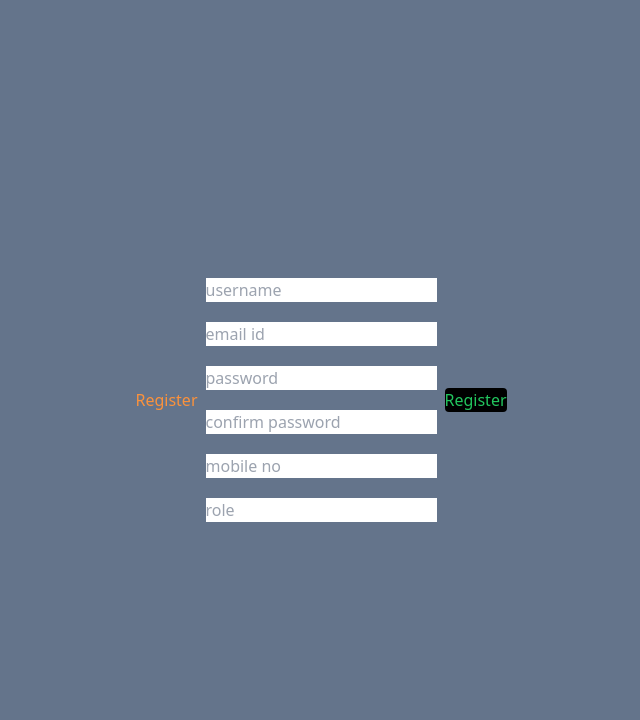
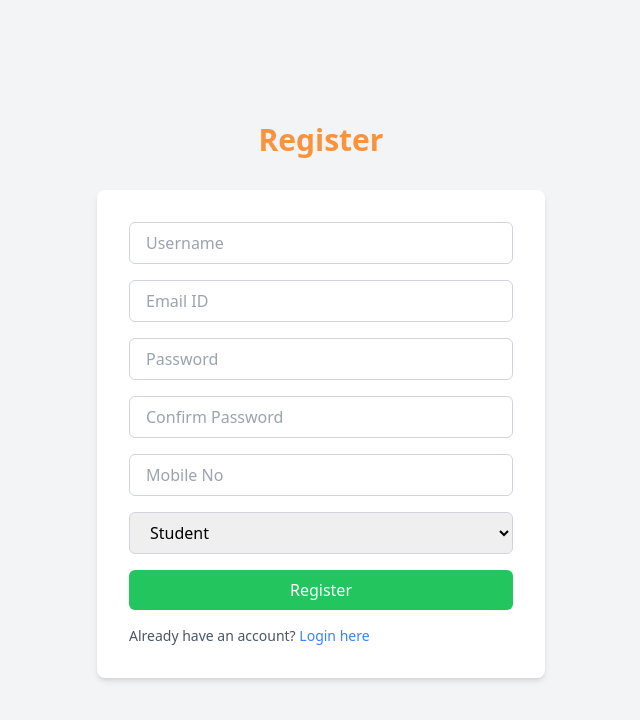
Before and after one commit to Adithya-Nath/Advanced_App_Dev, a React (Vite) app in the folder ui-react/: page /register in a window 1280 px wide. Shown: the top 720 px of the page, without its empty margins (319-959 px from the left). Built offline with nearby package versions, Linux system fonts and the light colour scheme.

Commit message:
updated login and register

```diff
--- a/ui-react/src/App.jsx
+++ b/ui-react/src/App.jsx
@@ -37,8 +37,7 @@ const App = () => {
              <Route path="/register" element={<Register/>}/>
              <Route path="/navbar" element={<Navbar/>}/>
              <Route path="/userNavbar" element={<UserNavbar/>}/>
-             <Route path="/adminhome" element={<Home />} />
-             <Route path="/userhome" element={<Home />} />
+             <Route path="/home" element={<Home />} />
              <Route path="/institute" element={<ViewInstitute/>}/>
              <Route path="/course" element={<ViewCourse/>}/>
 
@@ -57,7 +56,7 @@ const App = () => {
              <Route path="/userProfile" element={<UserProfile/>}/>
              <Route path="/enrollment" element={<Enrollment/>}/>
              <Route path="/viewAdmissionStatus" element={<ViewAdmissionStatus/>}/>
-             <Route path="/makePayment" element={<Payment/>}/>
+             <Route path="/payment" element={<Payment/>}/>
              <Route path="/paymentHistory" element={<PaymentHistory/>}/>
 
 
--- a/ui-react/src/components/Public/Navbar.jsx
+++ b/ui-react/src/components/Public/Navbar.jsx
@@ -9,7 +9,7 @@ function Navbar() {
           <div className="flex items-center">
             <a href="#" className="text-white text-2xl font-bold">CampusGate</a>
             <div className="hidden md:block ml-10">
-              <a href="/adminhome" className="text-white hover:bg-gray-700 px-3 py-2 rounded-md text-sm font-medium">Home</a>
+              <a href="/home" className="text-white hover:bg-gray-700 px-3 py-2 rounded-md text-sm font-medium">Home</a>
               <a href="/adminDashboard" className="text-white hover:bg-gray-700 px-3 py-2 rounded-md text-sm font-medium">Dashboard</a>
               <a href="/editInstitute" className="text-white hover:bg-gray-700 px-3 py-2 rounded-md text-sm font-medium">Institute</a>
               <a href="/editCourse" className="text-white hover:bg-gray-700 px-3 py-2 rounded-md text-sm font-medium">Course</a>
--- a/ui-react/src/components/Public/UserNavbar.jsx
+++ b/ui-react/src/components/Public/UserNavbar.jsx
@@ -9,7 +9,7 @@ function UserNavbar() {
           <div className="flex items-center">
             <a href="#" className="text-white text-2xl font-bold">CampusGate</a>
             <div className="hidden md:block ml-10">
-              <a href="/userhome" className="text-white hover:bg-gray-700 px-3 py-2 rounded-md text-sm font-medium">Home</a>
+              <a href="/home" className="text-white hover:bg-gray-700 px-3 py-2 rounded-md text-sm font-medium">Home</a>
               <a href="/userDashboard" className="text-white hover:bg-gray-700 px-3 py-2 rounded-md text-sm font-medium">Dashboard</a>
               <a href="/viewInstitute" className="text-white hover:bg-gray-700 px-3 py-2 rounded-md text-sm font-medium">Institute</a>
               <a href="/viewCourses" className="text-white hover:bg-gray-700 px-3 py-2 rounded-md text-sm font-medium">Course</a>
--- a/ui-react/src/pages/Auth/Login.jsx
+++ b/ui-react/src/pages/Auth/Login.jsx
@@ -1,24 +1,65 @@
-import React from 'react'
-import { Link } from 'react-router-dom'
+import React, { useState } from 'react';
+import { Link } from 'react-router-dom';
 
 const Login = () => {
+  const [formData, setFormData] = useState({
+    username: '',
+    password: '',
+  });
+
+  const handleChange = (e) => {
+    const { name, value } = e.target;
+    setFormData({ ...formData, [name]: value });
+  };
+
+  const handleSubmit = (e) => {
+    e.preventDefault();
+    // Validation logic
+    if (!formData.username.trim() || !formData.password.trim()) {
+      alert('Please fill in all fields');
+      return;
+    }
+    // Additional validation can be added here
+    console.log('Form data:', formData);
+    // Reset form fields
+    setFormData({ username: '', password: '' });
+  };
+
   return (
-    <div className='flex items-center justify-center  container h-screen w-auto bg-slate-600 '>
-      <div className=' text-orange-400 '>
-       <span>Login</span>
-       <div className='flex  flex-col justify-center gap-5'>
-      <input type="text" className='input' placeholder='username'/>
-      <input type="password" className='input'placeholder='password'/>
-      <Link to="/home"> <button className=' text-center text-green-500 border-black-500  bg-black rounded-xl w-20 h-15' type="submit">Login</button></Link>
-      <div className='text-orange-400'>
-        <p>
-          Dont have an account?<Link to="/register" className='underline text-purple-600'>Register here</Link>{''}
-        </p>
-        </div>
-      </div>
+    <div className='flex items-center justify-center h-screen bg-white'>
+      <div className='bg-gray-200 p-8 rounded-lg shadow-md'>
+        <h1 className='text-3xl font-bold mb-4 text-center text-orange-400'>Login</h1>
+        <form onSubmit={handleSubmit}>
+          <div className='flex flex-col gap-5'>
+            <input
+              type="text"
+              name="username"
+              value={formData.username}
+              onChange={handleChange}
+              placeholder='Username'
+              className='input'
+              required
+            />
+            <input
+              type="password"
+              name="password"
+              value={formData.password}
+              onChange={handleChange}
+              placeholder='Password'
+              className='input'
+              required
+            />
+            <button className='bg-green-500 text-white px-4 py-2 rounded-xl hover:bg-green-600' type="submit">Login</button>
+            <div className='text-sm text-orange-400 text-center'>
+              <p>
+                Don't have an account? <Link to="/register" className='underline text-purple-600'>Register here</Link>
+              </p>
+            </div>
+          </div>
+        </form>
       </div>
     </div>
-  )
+  );
 }
 
-export default Login
+export default Login;
--- a/ui-react/src/pages/Auth/Register.jsx
+++ b/ui-react/src/pages/Auth/Register.jsx
@@ -1,27 +1,113 @@
-import React from 'react'
-import { Link } from 'react-router-dom'
+import React, { useState } from 'react';
+import { Link } from 'react-router-dom';
 
 const Register = () => {
+  const [formData, setFormData] = useState({
+    username: '',
+    email: '',
+    password: '',
+    confirmPassword: '',
+    mobileNo: '',
+    role: 'Student', // Default role is set to Student
+  });
+
+  const handleChange = (e) => {
+    const { name, value } = e.target;
+    setFormData({ ...formData, [name]: value });
+  };
+
+  const handleSubmit = (e) => {
+    e.preventDefault();
+    // Validation logic
+    if (formData.password !== formData.confirmPassword) {
+      alert("Passwords don't match");
+      return;
+    }
+    // Additional validation can be added here
+    console.log('Form data:', formData);
+    // Reset form fields
+    setFormData({
+      username: '',
+      email: '',
+      password: '',
+      confirmPassword: '',
+      mobileNo: '',
+      role: 'Student',
+    });
+  };
+
   return (
-    <div className=' bg-slate-500  h-screen w-screen flex justify-center items-center '>
-      <div className='text-orange-400'>
-       Register
-      </div>
-      <div className='flex justify-center flex-col gap-5 px-2'>
-        <input type='text' placeholder='username'/>
-        <input type='text' placeholder='email id'/>
-        <input type='text' placeholder='password'/>
-        <input type='text' placeholder='confirm password'/>
-        <input type='text' placeholder='mobile no'/>
-        <input type='text' placeholder='role'/>
-
-      </div>
-      <div>
-       <Link to="/login"><button className='rounded bg-black text-green-500 'type='submit'>Register</button></Link>
+    <div className="flex flex-col items-center justify-center min-h-screen bg-gray-100">
+      <div className="text-3xl text-orange-400 font-semibold mb-8">Register</div>
+      <div className="bg-white rounded-lg shadow-md p-8 max-w-md w-full">
+        <form onSubmit={handleSubmit}>
+          <input
+            type="text"
+            name="username"
+            value={formData.username}
+            onChange={handleChange}
+            placeholder="Username"
+            className="w-full border border-gray-300 rounded-md px-4 py-2 mb-4 focus:outline-none focus:border-blue-400"
+            required
+          />
+          <input
+            type="email"
+            name="email"
+            value={formData.email}
+            onChange={handleChange}
+            placeholder="Email ID"
+            className="w-full border border-gray-300 rounded-md px-4 py-2 mb-4 focus:outline-none focus:border-blue-400"
+            required
+          />
+          <input
+            type="password"
+            name="password"
+            value={formData.password}
+            onChange={handleChange}
+            placeholder="Password"
+            className="w-full border border-gray-300 rounded-md px-4 py-2 mb-4 focus:outline-none focus:border-blue-400"
+            required
+          />
+          <input
+            type="password"
+            name="confirmPassword"
+            value={formData.confirmPassword}
+            onChange={handleChange}
+            placeholder="Confirm Password"
+            className="w-full border border-gray-300 rounded-md px-4 py-2 mb-4 focus:outline-none focus:border-blue-400"
+            required
+          />
+          <input
+            type="number"
+            name="mobileNo"
+            value={formData.mobileNo}
+            onChange={handleChange}
+            placeholder="Mobile No"
+            className="w-full border border-gray-300 rounded-md px-4 py-2 mb-4 focus:outline-none focus:border-blue-400"
+            required
+          />
+          <select
+            name="role"
+            value={formData.role}
+            onChange={handleChange}
+            className="w-full border border-gray-300 rounded-md px-4 py-2 mb-4 focus:outline-none focus:border-blue-400"
+            required
+          >
+            <option value="Student">Student</option>
+            <option value="Admin">Admin</option>
+          </select>
+          <button className="w-full bg-green-500 text-white rounded-md py-2 hover:bg-green-600 transition duration-300 ease-in-out" type="submit">
+            Register
+          </button>
+        </form>
+        <div className="mt-4 text-sm text-gray-600">
+          <p>
+            Already have an account? <Link to="/login" className="text-blue-500 hover:underline">Login here</Link>
+          </p>
+        </div>
       </div>
     </div>
+  );
+};
 
-  )
-}
-
-export default Register
+export default Register;
--- a/ui-react/src/pages/User/Payment.jsx
+++ b/ui-react/src/pages/User/Payment.jsx
@@ -24,7 +24,7 @@ function Payment() {
     <div>
       <UserNavbar/>
     <div className="max-w-lg mx-auto mt-10 p-6 bg-white rounded-lg shadow-md">
-      <h2 className="text-2xl font-semibold mb-4">Submit Payment</h2>
+      <h2 className="text-2xl font-semibold mb-4">Make Payment</h2>
       <form onSubmit={handleSubmit}>
         <div className="mb-4">
           <label htmlFor="studentId" className="block text-gray-700 font-medium mb-2">
--- a/ui-react/src/pages/User/ViewAdmissionStatus.jsx
+++ b/ui-react/src/pages/User/ViewAdmissionStatus.jsx
@@ -24,7 +24,7 @@ function ViewAdmissionStatus() {
     <div>
       <UserNavbar/>
     <div className="max-w-7xl mx-auto mt-10 p-6 bg-white rounded-lg shadow-md">
-      <h2 className="text-2xl font-semibold mb-4">Admission Details</h2>
+      <h2 className="text-2xl font-semibold mb-4">Admission Status</h2>
       <div className="overflow-x-auto">
         <table className="min-w-full divide-y divide-gray-200">
           <thead className="bg-gray-50">
@@ -56,7 +56,7 @@ function ViewAdmissionStatus() {
                 <td className="px-6 py-4 whitespace-nowrap">
                   {admission.status === 'Accepted' && (
                     <Link
-                      to={`/payment/${admission.id}`} // Replace with the path to the payment page
+                      to={`/payment`} // Replace with the path to the payment page
                       className="bg-blue-500 text-white px-4 py-2 rounded-md hover:bg-blue-600"
                     >
                       Make Payment
--- a/ui-react/src/pages/User/ViewCourses.jsx
+++ b/ui-react/src/pages/User/ViewCourses.jsx
@@ -70,7 +70,7 @@ function ViewCourses() {
                 <td className="px-6 py-4 whitespace-nowrap">{course.institution}</td>
                 <td className="px-6 py-4 whitespace-nowrap">
                   <Link
-                    to={`/enrollment/${course.id}`} // Replace with the path to the enrollment page
+                    to={`/enrollment`} // Replace with the path to the enrollment page
                     className="bg-blue-500 text-white px-4 py-2 rounded-md hover:bg-blue-600"
                   >
                     Enroll
--- a/ui-react/src/pages/User/ViewInstitute.jsx
+++ b/ui-react/src/pages/User/ViewInstitute.jsx
@@ -29,7 +29,7 @@ function ViewInstitute() {
     <div>
       <UserNavbar/>
     <div className="max-w-7xl mx-auto mt-10 p-6 bg-white rounded-lg shadow-md">
-      <h2 className="text-2xl font-semibold mb-4">Available Institutes</h2>
+      <h2 className="text-2xl font-semibold mb-4">Institutes Available</h2>
       <div className="overflow-x-auto">
         <table className="min-w-full divide-y divide-gray-200">
           <thead className="bg-gray-50">
--- a/ui-react/tailwind.config.js
+++ b/ui-react/tailwind.config.js
@@ -4,7 +4,11 @@ export default {
     "./src/**/*.{js,ts,jsx,tsx}",
   ],
   theme: {
-    extend: {},
+    extend: {
+      backgroundImage:{
+        'blurBack': "url('./src/assets/images/student-college.jpg')",
+    },
   },
   plugins: [],
 }
+}
```
Also changed, not shown: ui-react/src/pages/Home.jsx (+5 -2 lines), ui-react/src/pages/User/UserDashboard.jsx (+5 -4 lines), ui-react/src/assets/images/student-college.jpg (added).
